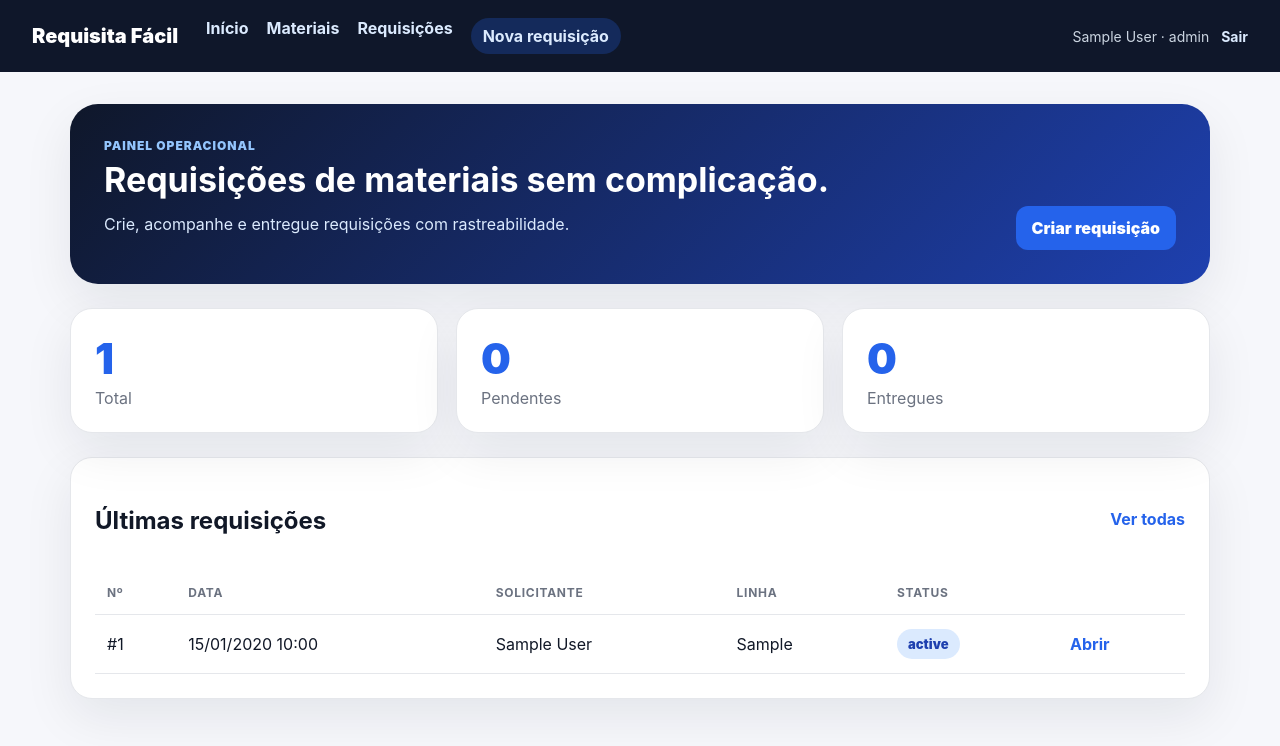
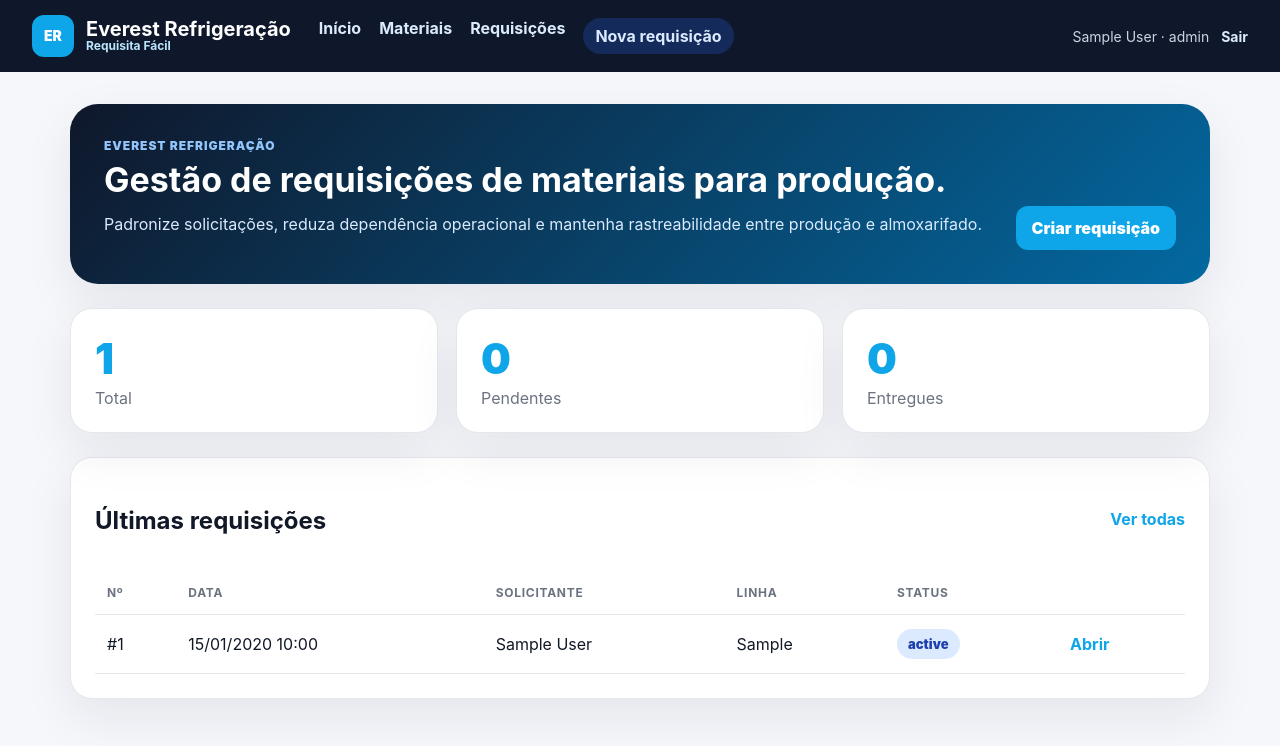
Before and after one commit to ArukyXD/requisita-facil, a Flask app: page / in a window 1280 px wide. Shown: the top 746 px of the page. Run offline with Flask 3, Linux system fonts and the light colour scheme; a user stored in the database is signed in; tables that the repository leaves empty hold one stand-in row (values such as "Sample post").

Commit message:
Brand Everest + remove logins visiveis + UI upgrades

```diff
--- a/app/static/css/app.css
+++ b/app/static/css/app.css
@@ -4,8 +4,8 @@
     --text: #111827;
     --muted: #6b7280;
     --border: #e5e7eb;
-    --primary: #2563eb;
-    --primary-dark: #1d4ed8;
+    --primary: #0ea5e9;
+    --primary-dark: #0369a1;
     --danger: #991b1b;
     --success: #166534;
     --shadow: 0 18px 50px rgba(15, 23, 42, .08);
@@ -77,7 +77,7 @@ a { color: var(--primary); text-decoration: none; font-weight: 700; }
 }
 
 .hero {
-    background: linear-gradient(135deg, #0f172a, #1e40af);
+    background: linear-gradient(135deg, #0f172a, #0369a1);
     color: white;
     border-radius: 28px;
     padding: 34px;
@@ -317,3 +317,48 @@ input, textarea, select {
     .container { margin: 0; padding: 0; max-width: none; }
     .document { box-shadow: none; border: 0; border-radius: 0; }
 }
+
+
+.company-name {
+    margin: 0 0 6px;
+    color: var(--primary);
+    font-weight: 900;
+    letter-spacing: .04em;
+    text-transform: uppercase;
+    font-size: 13px;
+}
+
+.login-footer {
+    display: block;
+    text-align: center;
+    margin-top: 4px;
+}
+
+.brand {
+    display: inline-flex;
+    align-items: center;
+    gap: 12px;
+}
+
+.brand span {
+    display: grid;
+    line-height: 1.05;
+}
+
+.brand small {
+    color: #bae6fd;
+    font-size: 12px;
+    font-weight: 700;
+}
+
+.brand-mark {
+    width: 42px;
+    height: 42px;
+    display: grid !important;
+    place-items: center;
+    border-radius: 12px;
+    background: #0ea5e9;
+    color: white;
+    font-size: 14px;
+    font-weight: 900;
+}
--- a/app/templates/base.html
+++ b/app/templates/base.html
@@ -2,14 +2,20 @@
 <html lang="pt-BR">
 <head>
     <meta charset="utf-8">
-    <title>{% block title %}Requisita Fácil{% endblock %}</title>
+    <title>{% block title %}Everest Refrigeração | Requisita Fácil{% endblock %}</title>
     <meta name="viewport" content="width=device-width, initial-scale=1">
     <link rel="stylesheet" href="{{ url_for('static', filename='css/app.css') }}">
 </head>
 <body>
 {% if current_user.is_authenticated %}
 <header class="topbar">
-    <a class="brand" href="{{ url_for('main.dashboard') }}">Requisita Fácil</a>
+    <a class="brand" href="{{ url_for('main.dashboard') }}">
+        <span class="brand-mark">ER</span>
+        <span>
+            <strong>Everest Refrigeração</strong>
+            <small>Requisita Fácil</small>
+        </span>
+    </a>
     <nav>
         <a href="{{ url_for('main.dashboard') }}">Início</a>
         <a href="{{ url_for('materials.index') }}">Materiais</a>
--- a/app/templates/dashboard.html
+++ b/app/templates/dashboard.html
@@ -2,9 +2,9 @@
 {% block content %}
 <section class="hero">
     <div>
-        <p class="eyebrow">Painel operacional</p>
-        <h1>Requisições de materiais sem complicação.</h1>
-        <p>Crie, acompanhe e entregue requisições com rastreabilidade.</p>
+        <p class="eyebrow">Everest Refrigeração</p>
+        <h1>Gestão de requisições de materiais para produção.</h1>
+        <p>Padronize solicitações, reduza dependência operacional e mantenha rastreabilidade entre produção e almoxarifado.</p>
     </div>
     <a class="button" href="{{ url_for('requisitions.create') }}">Criar requisição</a>
 </section>
--- a/app/templates/requisitions/show.html
+++ b/app/templates/requisitions/show.html
@@ -8,7 +8,7 @@
 <section class="document">
     <header>
         <div>
-            <p class="eyebrow">Documento de requisição</p>
+            <p class="eyebrow">Everest Refrigeração · Documento de requisição</p>
             <h1>Requisição #{{ requisition.id }}</h1>
         </div>
         <span class="status">{{ requisition.status }}</span>
```
Also changed, not shown: app/templates/auth/login.html (+5 -4 lines), README.md.
